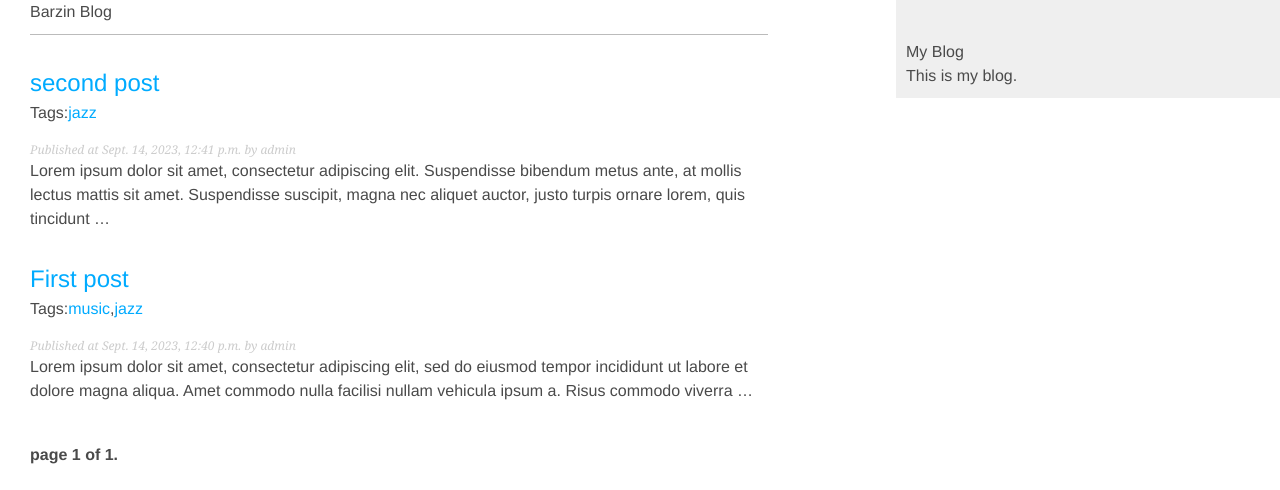
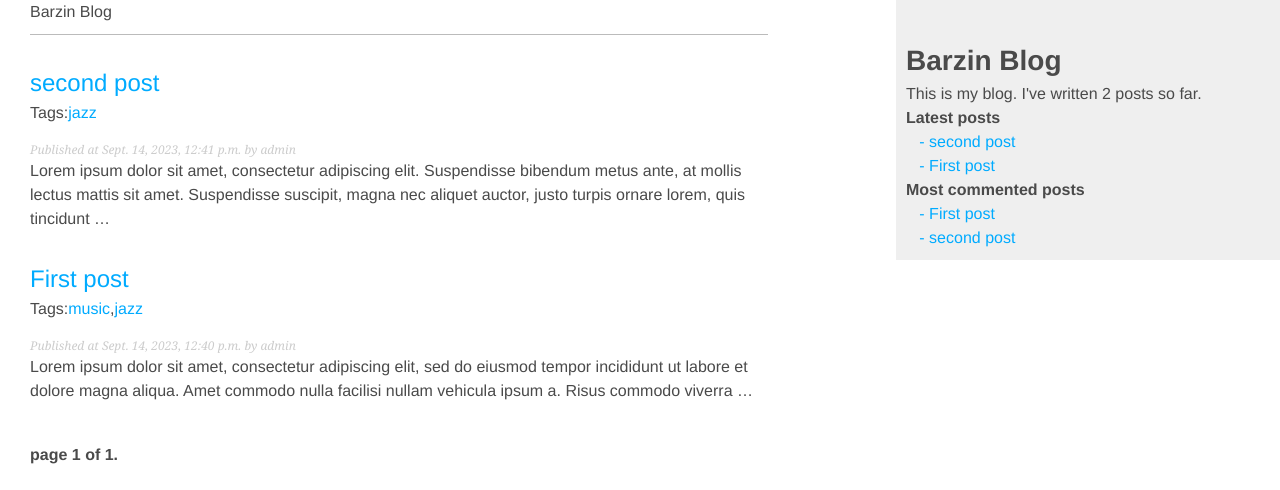
Before and after one commit to MrBarzin/Blog, a Django app: page /blog/ in a window 1280 px wide. Shown: the top 490 px of the page. Run offline with Django 4.2, Linux system fonts and the light colour scheme; data comes from the database, SQL or seed files in the repository; parts of the project's set-up code (start-up, migrations or seed data) failed here and were passed over.

Commit message:
custom template tags added to blog app

```diff
--- /dev/null
+++ b/blog/templatetags/blog_tags.py
@@ -0,0 +1,17 @@
+from django import template
+from ..models import Post
+from django.db.models import Count
+register = template.Library()
+
+@register.simple_tag
+def total_posts():
+    return Post.published.count()
+
+@register.inclusion_tag('blog/latest_posts.html')
+def show_latest_posts(count=5):
+    latest_posts = Post.published.order_by('-publish')[:count]
+    return {'latest_posts': latest_posts}
+
+@register.simple_tag()
+def get_most_commented_posts(count=5):
+    return Post.published.annotate(total_comments=Count('comments')).order_by('-total_comments')[:count]
--- a/templates/blog/base.html
+++ b/templates/blog/base.html
@@ -1,3 +1,4 @@
+{% load blog_tags %}
 {% load static %}
 <!DOCTYPE html>
 <html>
@@ -14,8 +15,24 @@
         {% endblock %}
     </div>
     <div id="sidebar">
-        <h2>My Blog</h2>
-        <p>This is my blog.</p>
+        <h2 style="font-size: 28px;font-weight: 700;">Barzin Blog</h2>
+        <p>
+            This is my blog.
+            I've written {% total_posts %} posts so far.
+        </p>
+        <p>
+            <h3 style="font-weight: bold;">Latest posts</h3>
+            {% show_latest_posts 3 %}
+            <h3 style="font-weight: bold;">Most commented posts</h3>
+            {%  get_most_commented_posts as most_commented_posts %}
+            <ul>
+                {% for post in most_commented_posts %}
+                <li>
+                    <a href="{{ post.get_absolute_url }}">&nbsp&nbsp&nbsp- {{ post.title }}</a>
+                </li>
+                {% endfor %}
+            </ul>
+        </p>
     </div>
 </body>
 </html>
--- /dev/null
+++ b/templates/blog/latest_posts.html
@@ -0,0 +1,7 @@
+<ul>
+    {% for post in latest_posts %}
+        <li>
+            <a href="{{ post.get_absolute_url }}">&nbsp&nbsp&nbsp- {{ post.title }}</a>
+        </li>
+    {% endfor %}
+</ul>
```
Also changed, not shown: blog/templatetags/__init__.py (added).
